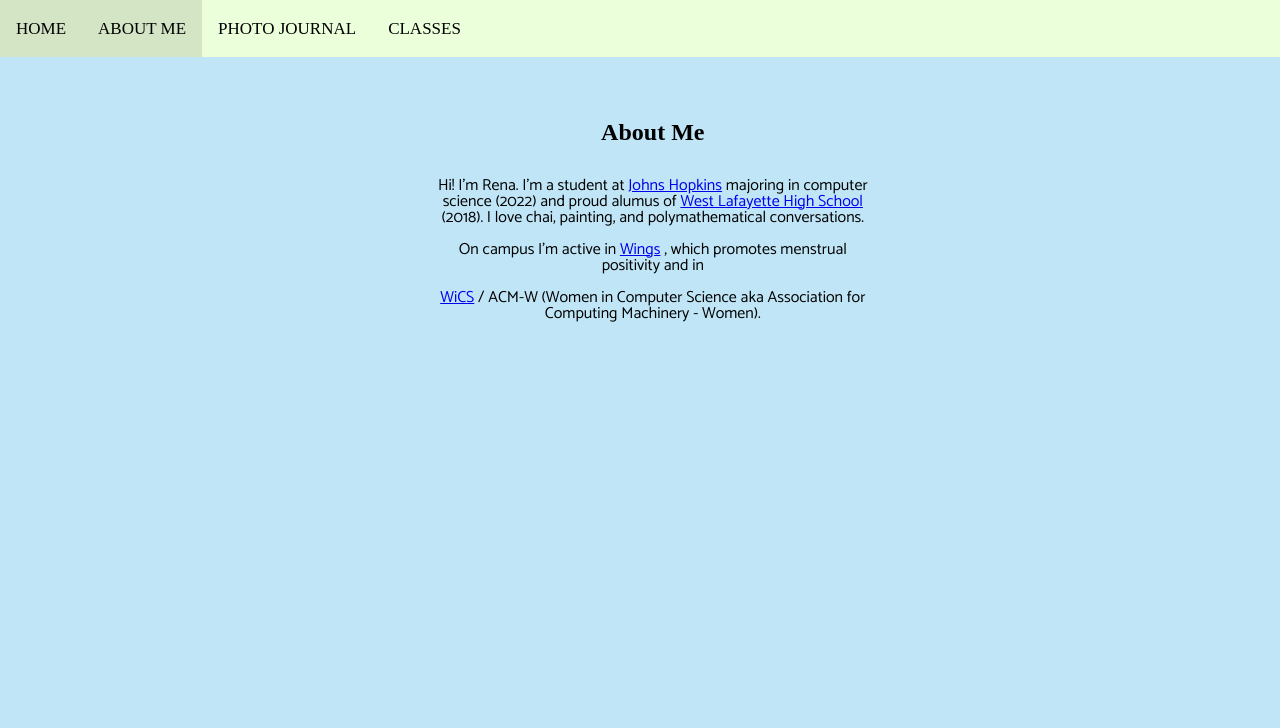
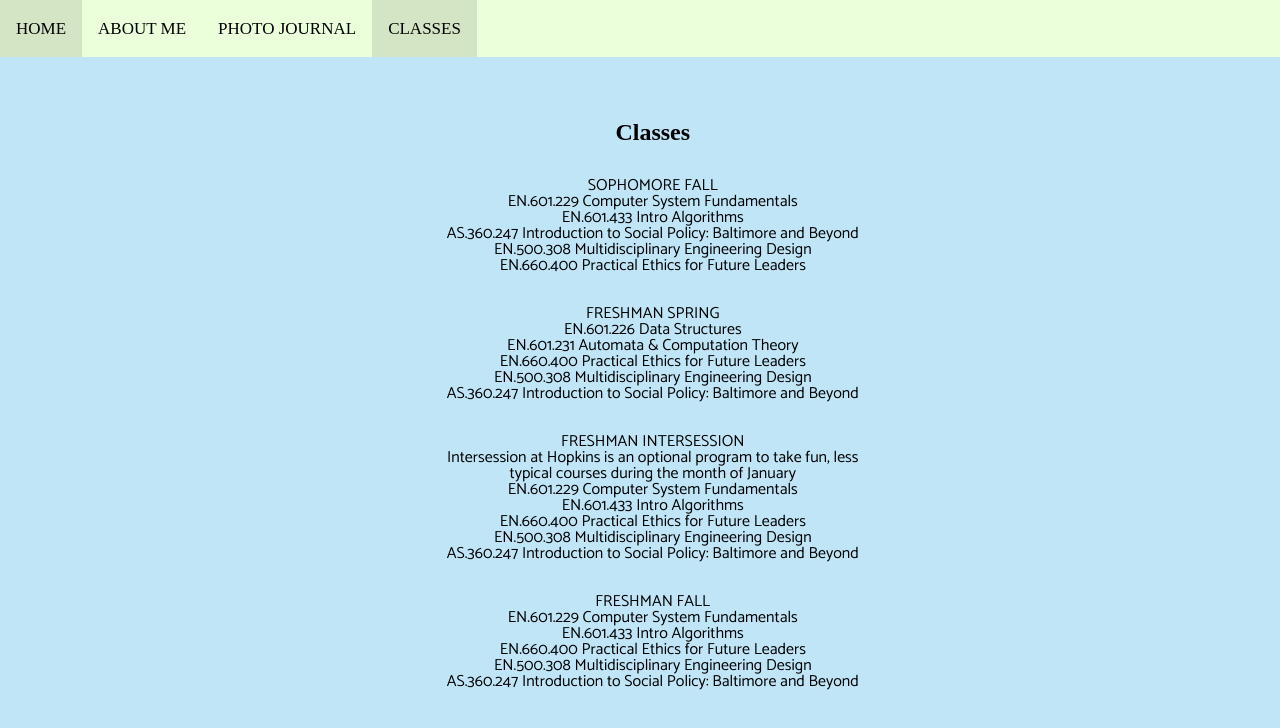
Before and after one commit to renaaliu/OLD-renaaliu.github.io, a plain HTML site: page classes.html in a window 1280 px wide. Drawn offline with Linux system fonts and the light colour scheme.

```diff
--- a/classes.html
+++ b/classes.html
@@ -9,24 +9,47 @@
 
     <div class="topnav">
       <a href="/index.html">HOME</a>
-      <a class="active" href="/aboutMe.html">ABOUT ME</a>
+      <a href="/aboutMe.html">ABOUT ME</a>
       <a href="/photoJournal.html">PHOTO JOURNAL</a>
-      <a href="/classes">CLASSES</a>
+      <a class="active" href="/classes">CLASSES</a>
     </div>
     <body>
         <div class="wrapper">
-            <h4 class="bio">About Me</h4>
+            <h4 class="bio">Classes</h4>
             <br></br>
-            <p>
-                Hi! I'm Rena. I'm a student at <a href="https://www.jhu.edu">Johns Hopkins</a> majoring in computer science (2022) and proud alumus of <a href="http://hs.wl.k12.in.us">West Lafayette High School</a> (2018). I love chai, painting, and polymathematical conversations.
-                <br></br>
-                On campus I'm active in
-                <a href="https://www.wingsjhu.org">Wings</a>
-                , which promotes menstrual positivity and in
-                <br></br>
-                <a href="http://wics.acm.jhu.edu">WiCS</a>
-                / ACM-W (Women in Computer Science aka Association for Computing Machinery - Women).
-            </p>
+            <ul>
+                <li>
+                </li>
+                <lh>SOPHOMORE FALL</lh>
+                    <li><b>EN.601.229 Computer System Fundamentals</b></li>
+                    <li><b>EN.601.433 Intro Algorithms</b></li>
+                    <li>AS.360.247 Introduction to Social Policy: Baltimore and Beyond</li>
+                    <li>EN.500.308 Multidisciplinary Engineering Design</li>
+                    <li>EN.660.400 Practical Ethics for Future Leaders</li>
+                    <br></br>
+                <lh>FRESHMAN SPRING</lh>
+                    <li><b>EN.601.226 Data Structures</b></li>
+                    <li><b>EN.601.231 Automata & Computation Theory</b></li>
+                    <li>EN.660.400 Practical Ethics for Future Leaders</li>
+                    <li>EN.500.308 Multidisciplinary Engineering Design</li>
+                    <li>AS.360.247 Introduction to Social Policy: Baltimore and Beyond</li>
+                    <br></br>
+                <lh>FRESHMAN INTERSESSION</lh>
+                    <p>Intersession at Hopkins is an optional program to take fun, less typical courses during the month of January</p>
+                    <li><b>EN.601.229 Computer System Fundamentals</b></li>
+                    <li><b>EN.601.433 Intro Algorithms</b></li>
+                    <li>EN.660.400 Practical Ethics for Future Leaders</li>
+                    <li>EN.500.308 Multidisciplinary Engineering Design</li>
+                    <li>AS.360.247 Introduction to Social Policy: Baltimore and Beyond</li>
+                    <br></br>
+                <lh>FRESHMAN FALL</lh>
+                    <li><b>EN.601.229 Computer System Fundamentals</b></li>
+                    <li><b>EN.601.433 Intro Algorithms</b></li>
+                    <li>EN.660.400 Practical Ethics for Future Leaders</li>
+                    <li>EN.500.308 Multidisciplinary Engineering Design</li>
+                    <li>AS.360.247 Introduction to Social Policy: Baltimore and Beyond</li>
+                    <br></br>
+            </ul>
         </div>
     </body>
 </html>
```
Also changed, not shown: aboutMe.html (+1 -1 lines), index.html (+3 -3 lines), photoJournal.html (+1 -1 lines).
